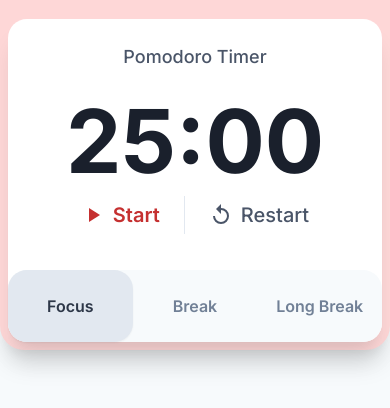
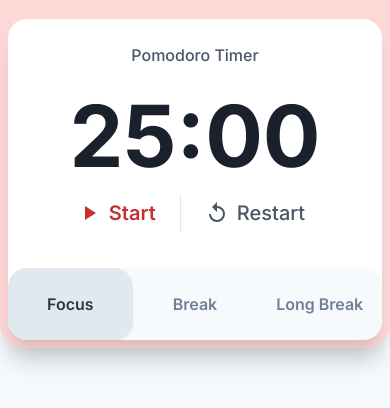
Before and after one commit to NLNT/Pomodoro-timer, a website built with webpack: page public/index.html in a window 390 px wide. Shown: the part 278-686 px from the top of the page. Built offline with nearby package versions, Linux system fonts and the light colour scheme.

Commit message:
Small styles modified

```diff
--- a/public/index.html
+++ b/public/index.html
@@ -23,11 +23,11 @@
       <div class="shadow-xl self-stretch flex flex-col justify-between bg-white rounded-xl m-xs mt-3 md:mt-xs" style="flex: 85;">
         <!-- Timer -->
         <div class="flex flex-col flex-1 items-center p-6 mb-3 rounded-xl">
-          <h6 class="font-medium text-gray-700 text-lg">Pomodoro Timer</h6>
-          <h2 id="js-timer" class="text-6xl mt-4 md:mt-8 text-gray-900 font-bold leading-tight" style="font-size: 5.5rem;">25:00</h2>
+          <h6 class="font-medium text-gray-700 sm:text-lg">Pomodoro Timer</h6>
+          <h2 id="js-timer" class="text-6xl mt-4 md:mt-8 text-gray-900 font-bold leading-tight" style="font-size: 5.35rem;">25:00</h2>
 
           <!-- Pause & Reset -->
-          <div class="flex items-center font-medium">
+          <div class="flex items-center font-medium mt-1 mr-2">
             <a id="js-start" class="flex font-semibold text-xl items-center py-1 px-6 border-r fill-current transition-color duration-200 text-red-700 cursor-pointer hover:text-red-800"><span><svg class="w-6 h-6 mr-2" xmlns="http://www.w3.org/2000/svg" viewBox="0 0 48 48"><defs/><path d="M16 10v28l22-14z"/></svg></span>Start</a>
 
             <a id="js-pause" class="flex text-lg items-center py-1 px-6 border-r fill-current transition-color duration-200 text-gray-700 cursor-pointer hover:text-gray-900 hidden"><span><svg class="w-6 h-6 mr-2" xmlns="http://www.w3.org/2000/svg" viewBox="0 0 24 24"><defs/><path d="M6 19h4V5H6v14zm8-14v14h4V5h-4z"/></svg></span>Pause</a>
```
